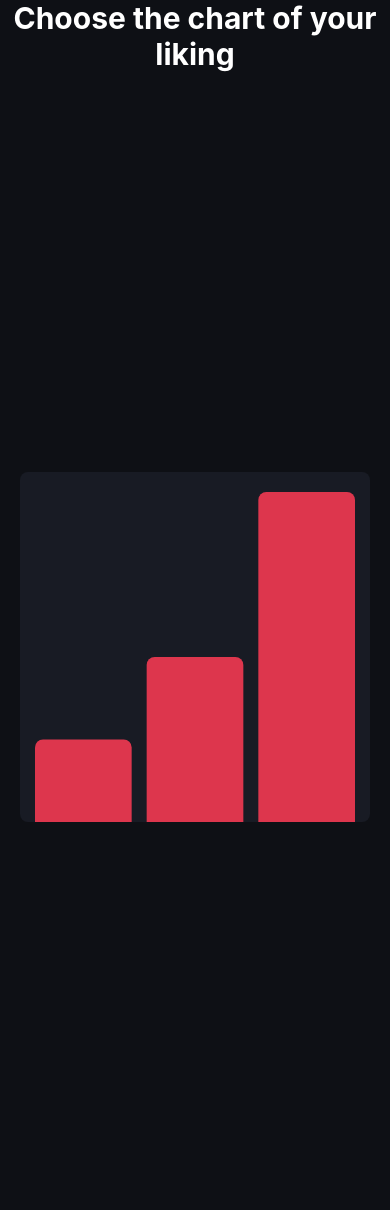
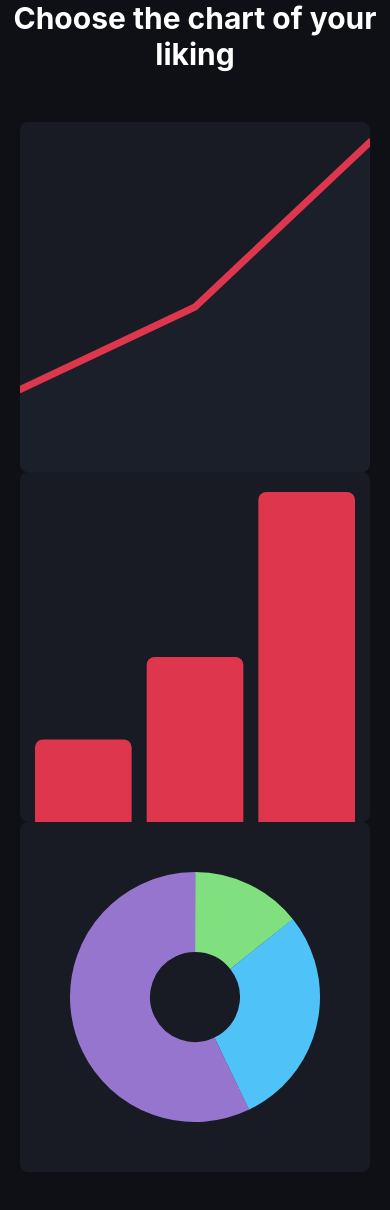
Before and after one commit to Poxie/graph-app, a React (Create React App) app in the folder frontend/: page /create/1 in a window 390 px wide. Shown: the top 1210 px of the page. Built offline with nearby package versions, Linux system fonts and the light colour scheme.

Commit message:
Added responsivness changes

```diff
--- a/frontend/src/components/PieChart.tsx
+++ b/frontend/src/components/PieChart.tsx
@@ -17,6 +17,7 @@ interface Props {
     values: ChartValue[];
     strokeWidth?: number
     animate?: boolean;
+    hasLabels?: boolean;
 }
 interface Element {
     percentage: number;
@@ -26,7 +27,7 @@ interface Element {
     isHovering?: boolean;
     hasHoveringElement?: boolean;
 }
-export const PieChart: React.FC<Props> = ({ values, strokeWidth=100, animate }) => {
+export const PieChart: React.FC<Props> = ({ values, strokeWidth=80, animate, hasLabels=true }) => {
     const [width, setWidth] = useState(0);
     const [height, setHeight] = useState(0);
     const [elements, setElements] = useState<Element[]>([]);
@@ -94,8 +95,10 @@ export const PieChart: React.FC<Props> = ({ values, strokeWidth=100, animate })
 
     let radius = 200;
     if(radius * 2 + 100 > width) {
-        radius = width / 2 - 100;
+        radius = width / 2 - 90;
     }
+    let fontSize = 80;
+    if(width - 300 < fontSize) fontSize = 35;
     return(
         <div className="chart pie-chart" ref={ref}>
             <svg style={{backgroundColor: 'var(--secondary-background)'}} width={'100%'} height={'100%'} viewBox={`0 0 ${width} ${height}`} preserveAspectRatio="all">
@@ -140,16 +143,16 @@ export const PieChart: React.FC<Props> = ({ values, strokeWidth=100, animate })
                     )
                 })}
                 {hovering && (
-                    <g>
-                        <text textAnchor={'middle'} alignmentBaseline={'middle'} fontSize="100" x="50%" y="48%" fill="var(--primary-text)" fontWeight="500">
+                    <g pointerEvents={'none'}>
+                        <text textAnchor={'middle'} alignmentBaseline={'middle'} fontSize={fontSize} x="50%" y="49%" fill="var(--primary-text)" fontWeight="500">
                             {Math.floor(hovering.percentage)}%
                         </text>
-                        <text textAnchor={'middle'} alignmentBaseline={'middle'} fontSize="40" x="50%" y="58%" fill="var(--primary-text)" fontWeight="700">
+                        <text textAnchor={'middle'} alignmentBaseline={'middle'} fontSize={fontSize * .35} x="50%" y="56%" fill="var(--primary-text)" fontWeight="700">
                             {hovering.value}
                         </text>
                     </g>
                 )}
-                {elements.map((element, key) => {
+                {hasLabels && elements.map((element, key) => {
                     const rectWidth = 25;
                     const rectHeight = 25;
                     const y = height - key * rectHeight * 1.3 - 45;
@@ -181,6 +184,7 @@ export const PieChart: React.FC<Props> = ({ values, strokeWidth=100, animate })
                         </g>
                     )
                 })}
+                {hasLabels && (
                     <text
                         y={height - 15}
                         x={15}
@@ -190,6 +194,7 @@ export const PieChart: React.FC<Props> = ({ values, strokeWidth=100, animate })
                     >
                         {numberValues.reduce((a, b) => a + b)} total
                     </text>
+                )}
             </svg>
         </div>
     )
--- a/frontend/src/components/XAxis.tsx
+++ b/frontend/src/components/XAxis.tsx
@@ -21,7 +21,7 @@ export const XAxis: React.FC<Props> = ({ values, width, height, axisHeight, valu
             if(!isAlignedLeft) {
                 x = yAxisWidth + key * valueWidth + (width / values.length) / 2 + key * 14 + key;
             } else {
-                x = (width / (values.length - 1) - (14 - values.length)) * key + yAxisWidth;
+                x = (width / (values.length - 1) - (16 - values.length)) * key + yAxisWidth;
             }
             if(x + 60 > width) x = width - 60;
             return(
--- a/frontend/src/pages/create/CreateOptions.tsx
+++ b/frontend/src/pages/create/CreateOptions.tsx
@@ -5,26 +5,28 @@ import './Create.scss';
 import { BarChart } from "../../components/BarChart";
 import { PieChart } from "../../components/PieChart";
 
+const displayValues = [{value: 50, label: 'Potatoes'}, {value: 100, label: 'Onions'}, {value: 200, label: 'Grapefruit'}];
 export const CreateOptions = () => {
     return(
         <Flex className="create-options" flexWrap={'wrap'} justifyContent={'center'}>
             <CreateOption path={'line'}>
-                {/* <LineChart
-                    values={[1,5,8,10,15,20,30,32,25,30,20,25,40]}
+                <LineChart
+                    values={displayValues}
                     animate={true}
-                /> */}
+                />
             </CreateOption>
             <CreateOption path={'bar'}>
                 <BarChart
-                    values={[{value: 50, label: 'Potatoes'}, {value: 100, label: 'Onions'}, {value: 200, label: 'Meatballs'}]}
+                    values={displayValues}
                     animate={true}
                 />
             </CreateOption>
             <CreateOption path={'pie'}>
-                {/* <PieChart
-                    values={[10, 15, 30, 41, 21]}
+                <PieChart
+                    values={displayValues}
                     animate={true}
-                /> */}
+                    hasLabels={false}
+                />
             </CreateOption>
         </Flex>
     )
```
Lines whose indentation alone changed are shown as unchanged.
